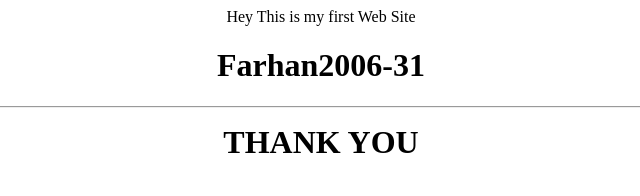
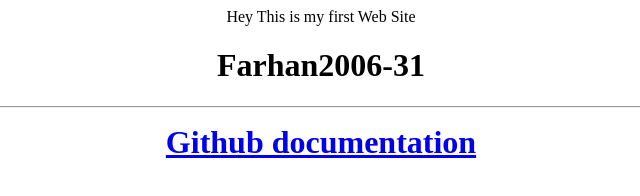
Before and after one commit to Farhan2006-31/Farhan2006-31.github.io, a plain HTML site: page index.html in a window 1280 px wide. Shown: the whole page, without its empty margins (319-959 px from the left). Drawn offline with Linux system fonts and the light colour scheme.

Commit message:
Update index.html
Link  added on main page

```diff
--- a/index.html
+++ b/index.html
@@ -1,5 +1,5 @@
 <center>Hey This is my first Web Site<br>
 <h1>Farhan2006-31<h1>
 <hr>
-THANK YOU
+<a href="Github/index.html">Github documentation</a>
 <center>
```
